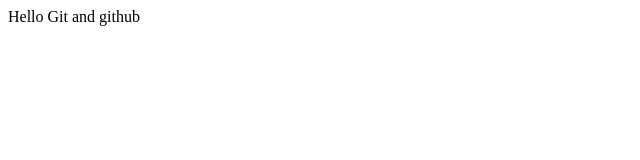
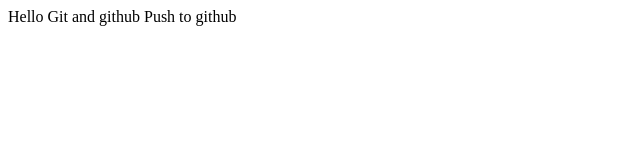
Before and after one commit to yangalexgithub/test1, a plain HTML site: page index.html in a window 1280 px wide. Shown: the whole page, without its empty margins (0-640 px from the left). Drawn offline with Linux system fonts and the light colour scheme.

Commit message:
Forth Commit

```diff
--- a/index.html
+++ b/index.html
@@ -5,5 +5,6 @@
 	</head>
 	<body>
 		Hello Git and github
+		Push to github
 	</body>
 </html>
```
